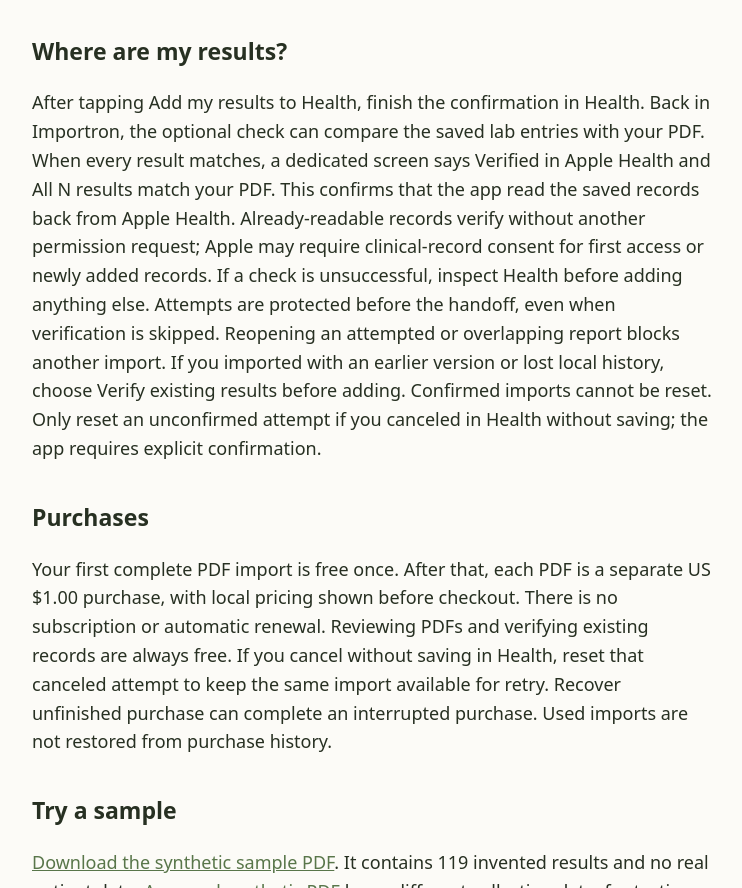
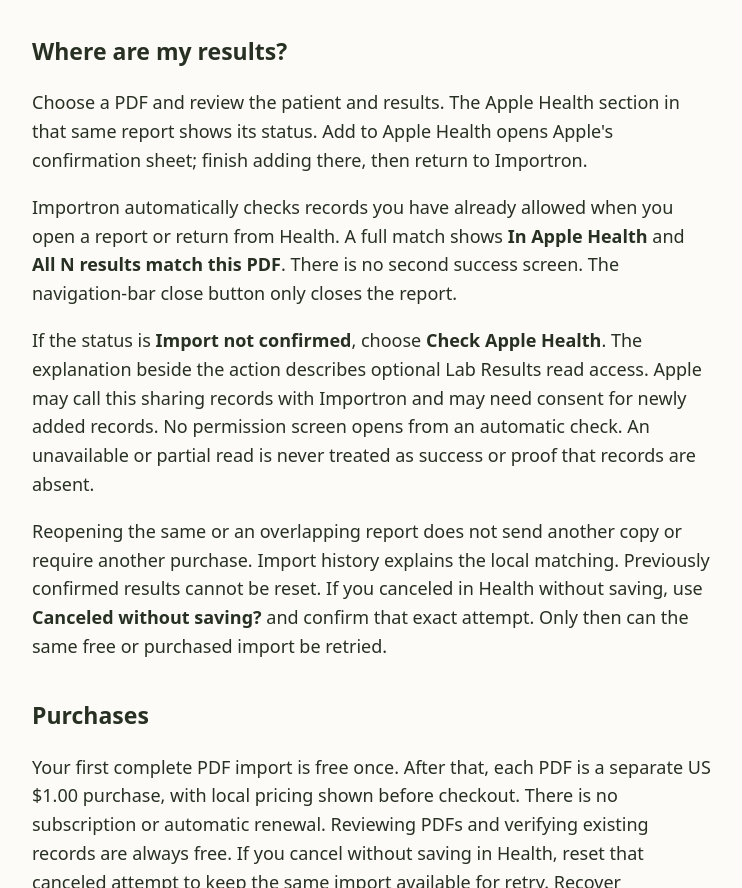
Before and after one commit to astrojams1/importron-support, a plain HTML site: page index.html in a window 1280 px wide. Shown: the part 844-1732 px from the top of the page, without its empty margins (268-1010 px from the left). Drawn offline with Linux system fonts and the light colour scheme.

Commit message:
Explain inline Health verification and protected report reopens (#4)

```diff
--- a/index.html
+++ b/index.html
@@ -4,7 +4,10 @@
 <main><img src="icon.png" width="96" height="96" alt="Importron, a small green robot carrying a paper report"><h1>Importron</h1><p>Your labs. In Health.</p><p>A native iPhone utility for reviewing the original Lab Results of Record PDF from your Function export and adding a personal transcription to Apple Health. In development.</p>
 <h2>Support</h2><p><a class="button" href="https://github.com/astrojams1/importron-support/issues/new?template=support.yml">Get help on GitHub</a></p><p><strong>Support issues are public.</strong> Describe the problem without attaching lab PDFs, patient details or medical information. Include only your app version and iOS version if relevant.</p>
 <h2>Which PDFs work?</h2><p>Choose the original text-based Health Gorilla Lab Results of Record export. Scans and other layouts are not supported. Review the transcription before adding it. An ambiguous result stops the import.</p>
-<h2>Where are my results?</h2><p>After tapping Add my results to Health, finish the confirmation in Health. Back in Importron, the optional check can compare the saved lab entries with your PDF. When every result matches, a dedicated screen says Verified in Apple Health and All N results match your PDF. This confirms that the app read the saved records back from Apple Health. Already-readable records verify without another permission request; Apple may require clinical-record consent for first access or newly added records. If a check is unsuccessful, inspect Health before adding anything else. Attempts are protected before the handoff, even when verification is skipped. Reopening an attempted or overlapping report blocks another import. If you imported with an earlier version or lost local history, choose Verify existing results before adding. Confirmed imports cannot be reset. Only reset an unconfirmed attempt if you canceled in Health without saving; the app requires explicit confirmation.</p>
+<h2>Where are my results?</h2><p>Choose a PDF and review the patient and results. The Apple Health section in that same report shows its status. Add to Apple Health opens Apple's confirmation sheet; finish adding there, then return to Importron.</p>
+<p>Importron automatically checks records you have already allowed when you open a report or return from Health. A full match shows <strong>In Apple Health</strong> and <strong>All N results match this PDF</strong>. There is no second success screen. The navigation-bar close button only closes the report.</p>
+<p>If the status is <strong>Import not confirmed</strong>, choose <strong>Check Apple Health</strong>. The explanation beside the action describes optional Lab Results read access. Apple may call this sharing records with Importron and may need consent for newly added records. No permission screen opens from an automatic check. An unavailable or partial read is never treated as success or proof that records are absent.</p>
+<p>Reopening the same or an overlapping report does not send another copy or require another purchase. Import history explains the local matching. Previously confirmed results cannot be reset. If you canceled in Health without saving, use <strong>Canceled without saving?</strong> and confirm that exact attempt. Only then can the same free or purchased import be retried.</p>
 <h2>Purchases</h2><p>Your first complete PDF import is free once. After that, each PDF is a separate US $1.00 purchase, with local pricing shown before checkout. There is no subscription or automatic renewal. Reviewing PDFs and verifying existing records are always free. If you cancel without saving in Health, reset that canceled attempt to keep the same import available for retry. Recover unfinished purchase can complete an interrupted purchase. Used imports are not restored from purchase history.</p>
 <h2>Try a sample</h2><p><a href="synthetic-sample.pdf" download>Download the synthetic sample PDF</a>. It contains 119 invented results and no real patient data. <a href="synthetic-next.pdf" download>A second synthetic PDF</a> has a different collection date, for testing the paid import after the free one. For testing and App Review only; do not add these invented records to your personal Health history.</p>
 <nav><a href="privacy.html">Privacy</a><a href="https://www.apple.com/legal/internet-services/itunes/dev/stdeula/">Terms of use</a></nav>
```
Also changed, not shown: privacy.html (+3 -2 lines).
